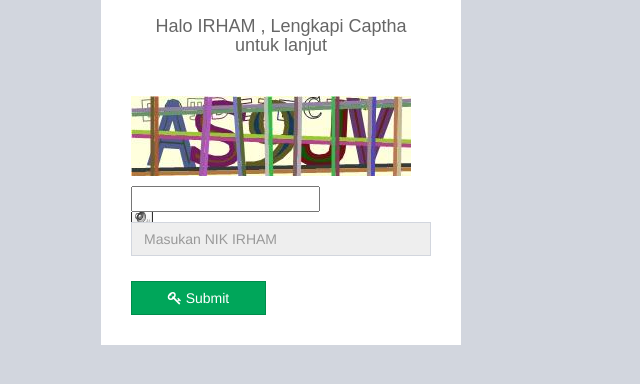
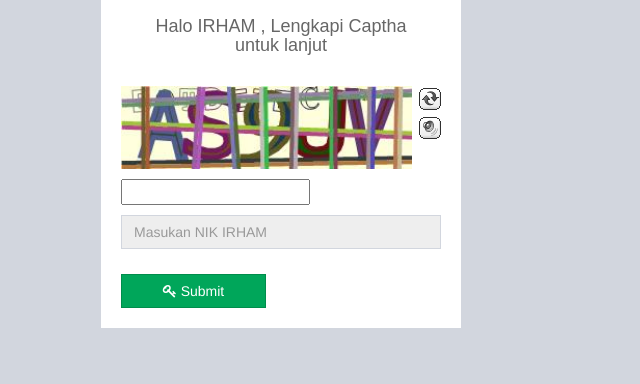
Before and after one commit to pcare-bpjs-kesehatan-goid/pcare-bpjs-kesehatan-goid, a plain HTML site: page KartuVaksin.html in a window 1280 px wide. Shown: the part 434-818 px from the top of the page, without its empty margins (359-999 px from the left). Drawn offline with Linux system fonts and the light colour scheme.

Commit message:
Update KartuVaksin.html

```diff
--- a/KartuVaksin.html
+++ b/KartuVaksin.html
@@ -11,7 +11,6 @@
 		<link rel="stylesheet" href="https://maxcdn.bootstrapcdn.com/font-awesome/4.5.0/css/font-awesome.min.css" />
 
 		<link href="css/style.css" rel="stylesheet" />
-
 	</head>
 
 	<body class="login-page pace-done" style="height: auto; min-height: 100%">
@@ -21,6 +20,7 @@
 			</div>
 			<div class="pace-activity"></div>
 		</div>
+
 		<div class="container-fluid">
 			<div class="row" id="formCek">
 				<div class="login-box">
@@ -31,35 +31,19 @@
 							<hr />
 							<h4>Halo IRHAM , Lengkapi Captha untuk lanjut</h4>
 						</div>
-						<div class="box-body">
-							<div class="row">
-								<div class="col-md-12 col-sm-12 col-xs-12" id="captchaContainer">
-									<div class="BDC_CaptchaDiv" id="AppCaptcha_CaptchaDiv" style="width: 310px !important; height: 90px !important">
-										<div class="BDC_CaptchaImageDiv" id="AppCaptcha_CaptchaImageDiv" style="width: 280px !important; height: 90px !important">
-											<div class="BDC_CaptchaImageDiv" style="width: 280px; height: 80px">
-												<img class="BDC_CaptchaImage" id="AppCaptcha_CaptchaImage" src="images/captcha/1.jpg" alt="Retype the CAPTCHA code from the image" style="" />
+						<div>
+							<div style="width: 100%; margin-bottom: 10px">
+								<div style="display: flex; width: 100%; margin-bottom: 10px">
+									<img style="flex-grow: 1;" id="AppCaptcha_CaptchaImage" src="images/captcha/1.jpg" alt="Retype the CAPTCHA code from the image" />
+									<div style="margin-left: 5px; width: 24px !important">
+										<img style="margin: 2px;" id="AppCaptcha_ReloadIcon" src="images/reload.gif" alt="Change the CAPTCHA code" />
+										<img style="margin: 2px; margin-top: 5px;" id="AppCaptcha_SoundIcon" src="images/sound.gif" alt="Speak the CAPTCHA code" />
 									</div>
 								</div>
-
-										<div class="BDC_CaptchaIconsDiv" id="AppCaptcha_CaptchaIconsDiv" style="width: 24px !important">
-											<a class="BDC_ReloadLink" id="AppCaptcha_ReloadLink" href="#" title="Change the CAPTCHA code" style="display: inline-block !important"></a>
-												<img class="BDC_ReloadIcon" id="AppCaptcha_ReloadIcon" src="images/reload.gif" alt="Change the CAPTCHA code"
-											/></a>
-											<a class="BDC_SoundLink" id="AppCaptcha_SoundLink" href="images/sound.gif" title="Speak the CAPTCHA code" rel="nofollow"
-												>
-                                    <img class="BDC_SoundIcon" id="AppCaptcha_SoundIcon" src="images/sound.gif" alt="Speak the CAPTCHA code" /></a
-											>
-
-										</div>
-
-									</div>
-
-									<input id="CaptchaInputText" name="CaptchaInputText" type="text" value="" autocomplete="off" style="text-transform: uppercase" />
+									<div style="width: 100%;">
+										<input id="CaptchaInputText" name="CaptchaInputText" type="text" value="" autocomplete="off" style="text-transform: uppercase"/>
 									</div>
 								</div>
-
-							<div class="row">
-								<div class="col-md-12 col-sm-12 col-xs-12" style="height: 10px"></div>
 							</div>
 
 							<div class="form-group has-feedback">
@@ -85,39 +69,37 @@
 								</div>
 								<div class="col-md-3 col-sm-3 col-xs-3"></div>
 							</div>
-
 						</div>
 					</div>
 				</div>
 			</div>
 		</div>
 		<script>
+			const inputNIK = document.getElementById("nik")
+			const inputCaptha = document.getElementById("CaptchaInputText")
+			const imageCaptha = document.getElementById("AppCaptcha_CaptchaImage")
+			const btReloadCaptha = document.getElementById("AppCaptcha_ReloadIcon")
 
-         const inputNIK = document.getElementById('nik')
-         const inputCaptha = document.getElementById('CaptchaInputText')
-         const imageCaptha = document.getElementById('AppCaptcha_CaptchaImage')
-         const btReloadCaptha = document.getElementById('AppCaptcha_ReloadIcon')
+			const btnCek = document.getElementById("btnCek")
 
-         const btnCek = document.getElementById('btnCek')
+			var nomor = 1
 
-         var nomor = 1;
-
-         btReloadCaptha.addEventListener('click', (e)=>{
+			btReloadCaptha.addEventListener("click", (e) => {
 				getRandomCaptcha()
 			})
 
-         btnCek.addEventListener('click', (e)=>{
+			btnCek.addEventListener("click", (e) => {
 				checkInput()
 			})
 
-         function getRandomCaptcha(){
+			function getRandomCaptcha() {
 				nomor = Math.floor(Math.random() * 10)
-            imageCaptha.src = "images/captcha/"+nomor+".jpg"
+				imageCaptha.src = "images/captcha/" + nomor + ".jpg"
 			}
 
-         function checkInput(){
+			function checkInput() {
 				var captcha = "AS9JV"
-            switch(nomor){
+				switch (nomor) {
 					case 1:
 						captcha = "AS9JV"
 						break
@@ -147,16 +129,15 @@
 						break
 				}
 
-            if(inputCaptha.value == captcha){
-               if(inputNIK.value == "1"){
-                  console.log('berhasil')
+				if (inputCaptha.value == captcha) {
+					if (inputNIK.value == "1") {
+						console.log("berhasil")
 					}
-            }else{
+				} else {
 					getRandomCaptcha()
 					inputCaptha.innerText = ""
 				}
 			}
-
 		</script>
 	</body>
 </html>
```
Lines whose indentation alone changed are shown as unchanged.
